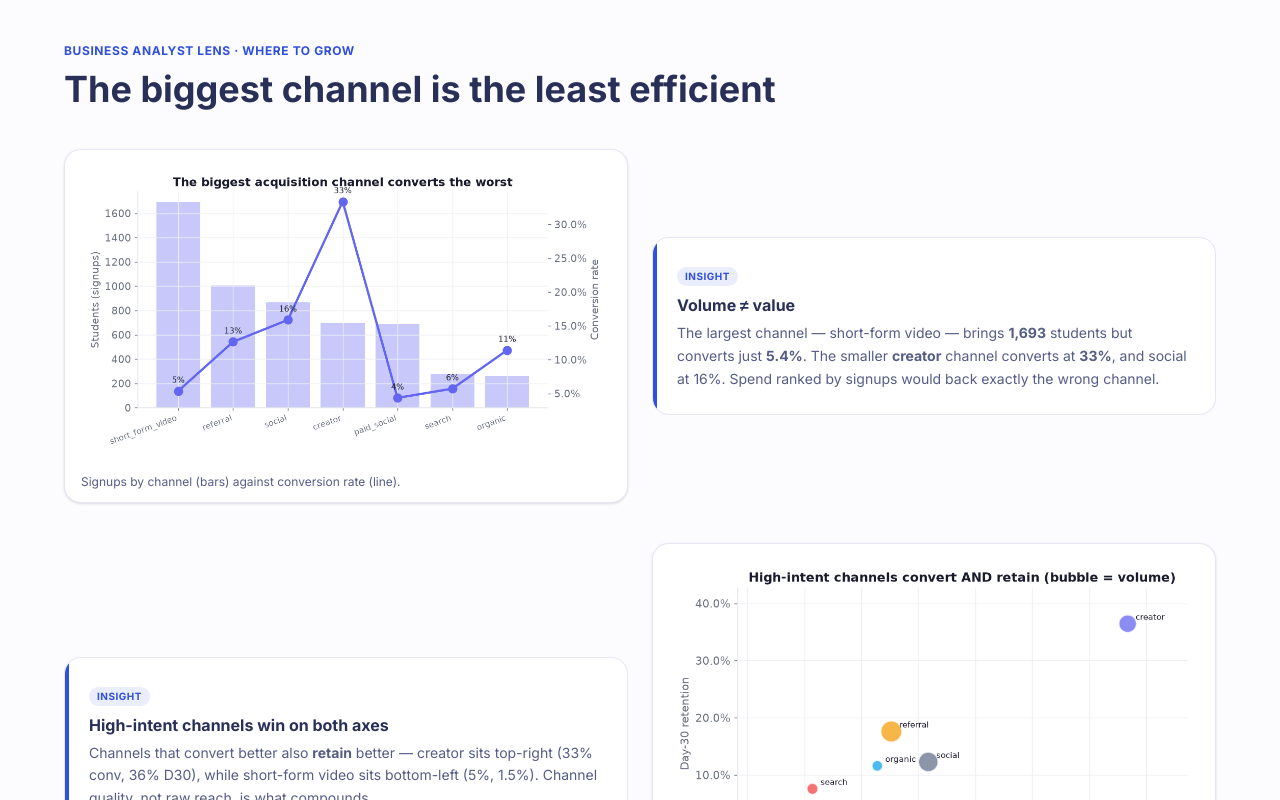
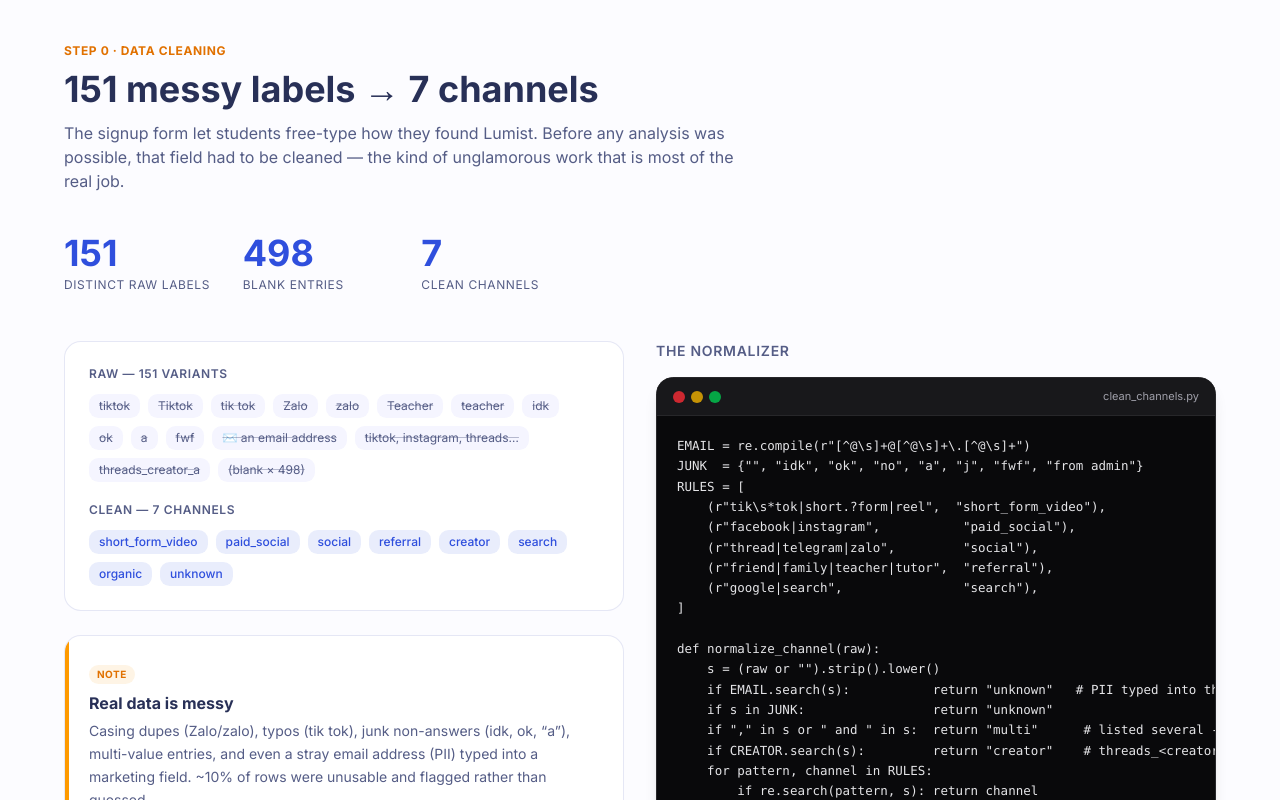
Before and after one commit to ndkn-code/jknguyen-portfolio, a Next.js app: page /projects/lumist-growth in a window 1280 px wide. Shown: the part 1580-2380 px from the top of the page. Built offline with nearby package versions, Linux system fonts and the light colour scheme.

Commit message:
Lumist case study: add Data Cleaning section (151 messy labels -> 7 channels)

```diff
--- /dev/null
+++ b/src/app/projects/lumist-growth/cleaning.tsx
@@ -0,0 +1,125 @@
+"use client";
+
+import { FadeUp, AnimatedCounter } from "@/components/animations/motion";
+import CodeBlock from "@/components/ui/code-block";
+import Callout from "@/components/ui/callout";
+
+const STATS = [
+  { value: "151", label: "Distinct raw labels" },
+  { value: "498", label: "Blank entries" },
+  { value: "7", label: "Clean channels" },
+];
+
+const RAW = [
+  "tiktok", "Tiktok", "tik tok", "Zalo", "zalo", "Teacher", "teacher",
+  "idk", "ok", "a", "fwf", "✉️ an email address", "tiktok, instagram, threads…",
+  "threads_creator_a", "(blank × 498)",
+];
+
+const CLEAN = [
+  "short_form_video", "paid_social", "social", "referral", "creator",
+  "search", "organic", "unknown",
+];
+
+const CODE = `EMAIL = re.compile(r"[^@\\s]+@[^@\\s]+\\.[^@\\s]+")
+JUNK  = {"", "idk", "ok", "no", "a", "j", "fwf", "from admin"}
+RULES = [
+    (r"tik\\s*tok|short.?form|reel",  "short_form_video"),
+    (r"facebook|instagram",           "paid_social"),
+    (r"thread|telegram|zalo",         "social"),
+    (r"friend|family|teacher|tutor",  "referral"),
+    (r"google|search",                "search"),
+]
+
+def normalize_channel(raw):
+    s = (raw or "").strip().lower()
+    if EMAIL.search(s):           return "unknown"   # PII typed into the field
+    if s in JUNK:                 return "unknown"
+    if "," in s or " and " in s:  return "multi"      # listed several -> flag
+    if CREATOR.search(s):         return "creator"    # threads_<creator>, academy
+    for pattern, channel in RULES:
+        if re.search(pattern, s): return channel
+    return "unknown"`;
+
+export default function CleaningSection() {
+  return (
+    <section className="py-16 sm:py-24 px-4 sm:px-8 bg-muted/30">
+      <div className="max-w-6xl mx-auto">
+        <FadeUp>
+          <span className="text-xs font-bold uppercase tracking-wider text-amber-600 dark:text-amber-400">
+            Step 0 · data cleaning
+          </span>
+          <h2 className="text-3xl sm:text-4xl font-bold mt-2 mb-3">
+            151 messy labels → 7 channels
+          </h2>
+          <p className="text-muted-foreground max-w-2xl mb-10">
+            The signup form let students free-type how they found Lumist. Before
+            any analysis was possible, that field had to be cleaned — the kind of
+            unglamorous work that is most of the real job.
+          </p>
+        </FadeUp>
+
+        <div className="grid grid-cols-3 gap-6 max-w-lg mb-12">
+          {STATS.map((s) => (
+            <FadeUp key={s.label}>
+              <div>
+                <AnimatedCounter
+                  value={s.value}
+                  className="text-3xl sm:text-4xl font-bold text-primary block"
+                />
+                <div className="text-xs uppercase tracking-wider text-muted-foreground mt-1">
+                  {s.label}
+                </div>
+              </div>
+            </FadeUp>
+          ))}
+        </div>
+
+        <div className="grid lg:grid-cols-2 gap-8 items-start">
+          <FadeUp>
+            <div className="bg-white dark:bg-card border border-border rounded-xl p-5 sm:p-6">
+              <p className="text-xs font-semibold uppercase tracking-wider text-muted-foreground mb-3">
+                Raw — 151 variants
+              </p>
+              <div className="flex flex-wrap gap-2 mb-5">
+                {RAW.map((r, i) => (
+                  <span
+                    key={i}
+                    className="px-2.5 py-1 rounded-md bg-muted text-xs font-mono text-muted-foreground line-through decoration-muted-foreground/40"
+                  >
+                    {r}
+                  </span>
+                ))}
+              </div>
+              <p className="text-xs font-semibold uppercase tracking-wider text-muted-foreground mb-3">
+                Clean — 7 channels
+              </p>
+              <div className="flex flex-wrap gap-2">
+                {CLEAN.map((c) => (
+                  <span
+                    key={c}
+                    className="px-2.5 py-1 rounded-md bg-primary/10 text-primary text-xs font-mono font-medium"
+                  >
+                    {c}
+                  </span>
+                ))}
+              </div>
+            </div>
+            <Callout variant="note" title="Real data is messy" className="mt-6">
+              Casing dupes (Zalo/zalo), typos (tik tok), junk non-answers (idk,
+              ok, &ldquo;a&rdquo;), multi-value entries, and even a stray email
+              address (PII) typed into a marketing field. ~10% of rows were
+              unusable and flagged rather than guessed.
+            </Callout>
+          </FadeUp>
+          <FadeUp delay={0.1}>
+            <p className="text-sm font-semibold uppercase tracking-wider text-muted-foreground mb-4">
+              The normalizer
+            </p>
+            <CodeBlock code={CODE} language="python" filename="clean_channels.py" />
+          </FadeUp>
+        </div>
+      </div>
+    </section>
+  );
+}
--- a/src/app/projects/lumist-growth/page.tsx
+++ b/src/app/projects/lumist-growth/page.tsx
@@ -3,6 +3,7 @@ import Footer from "@/components/footer";
 import BackButton from "@/components/projects/back-button";
 import HeroSection from "./hero";
 import MethodologySection from "./methodology";
+import CleaningSection from "./cleaning";
 import FindingsSection from "./findings";
 import DashboardsSection from "./dashboards";
 import ImpactSection from "./impact";
@@ -20,6 +21,7 @@ export default function LumistGrowthPage() {
       <main>
         <HeroSection />
         <MethodologySection />
+        <CleaningSection />
         <FindingsSection />
         <DashboardsSection />
         <ImpactSection />
```
